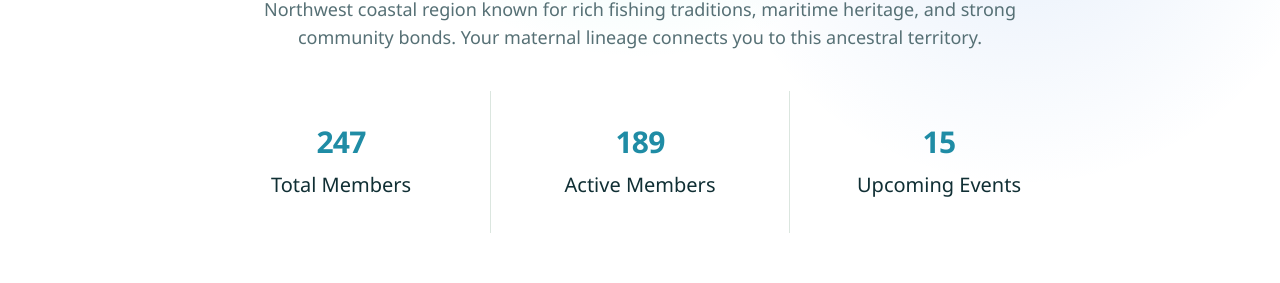
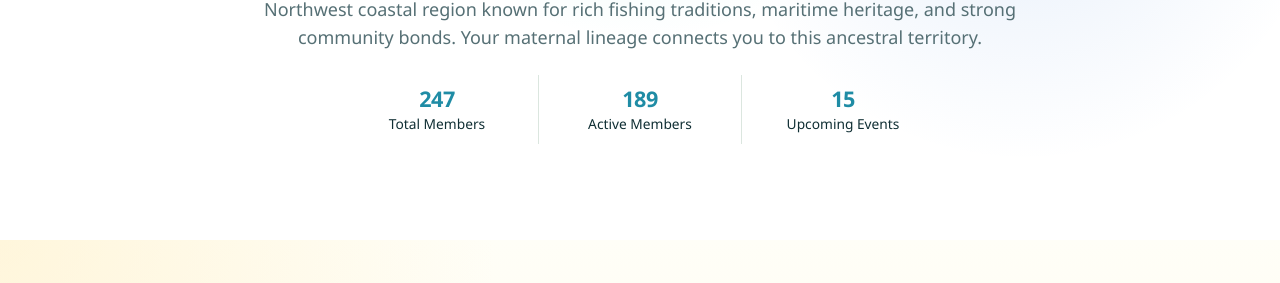
Before and after one commit to pageoptima/CommunityFrontendWeb, a Next.js app: page /yucayeke in a window 1280 px wide. Shown: the part 241-524 px from the top of the page. Built offline with nearby package versions, Linux system fonts and the light colour scheme; no server answers.

Commit message:
refactor: minor changes

```diff
--- a/src/features/yucayeke/components/yucayeke-hero.tsx
+++ b/src/features/yucayeke/components/yucayeke-hero.tsx
@@ -40,15 +40,18 @@ export function YucayekeHero({ stats }: YucayekeHeroProps) {
       </motion.p>
 
       <motion.div
-        className="divide-border/90 mt-8 flex w-full max-w-4xl flex-col divide-y sm:mt-10 sm:flex-row sm:divide-x sm:divide-y-0"
+        className="divide-border/90 mt-5 flex w-full max-w-[38rem] flex-col divide-y sm:mt-6 sm:flex-row sm:divide-x sm:divide-y-0"
         variants={fadeInUpItem}
       >
         {statsLabels.map((item) => (
-          <div className="flex-1 px-6 py-6 sm:px-8 sm:py-8" key={item.key}>
-            <p className="text-primary text-2xl leading-tight font-semibold tracking-tight sm:text-3xl">
+          <div
+            className="flex-1 px-2.5 py-2.5 sm:px-3 sm:py-2.5"
+            key={item.key}
+          >
+            <p className="text-primary text-[1.05rem] leading-tight font-semibold tracking-tight sm:text-[1.35rem]">
               {numberFormatter.format(stats[item.key])}
             </p>
-            <p className="text-foreground mt-2 text-base leading-6 font-normal whitespace-nowrap sm:text-xl sm:leading-8">
+            <p className="text-foreground mt-0.5 text-[0.8rem] leading-5 font-normal whitespace-nowrap sm:text-[0.86rem] sm:leading-5">
               {item.label}
             </p>
           </div>
```
